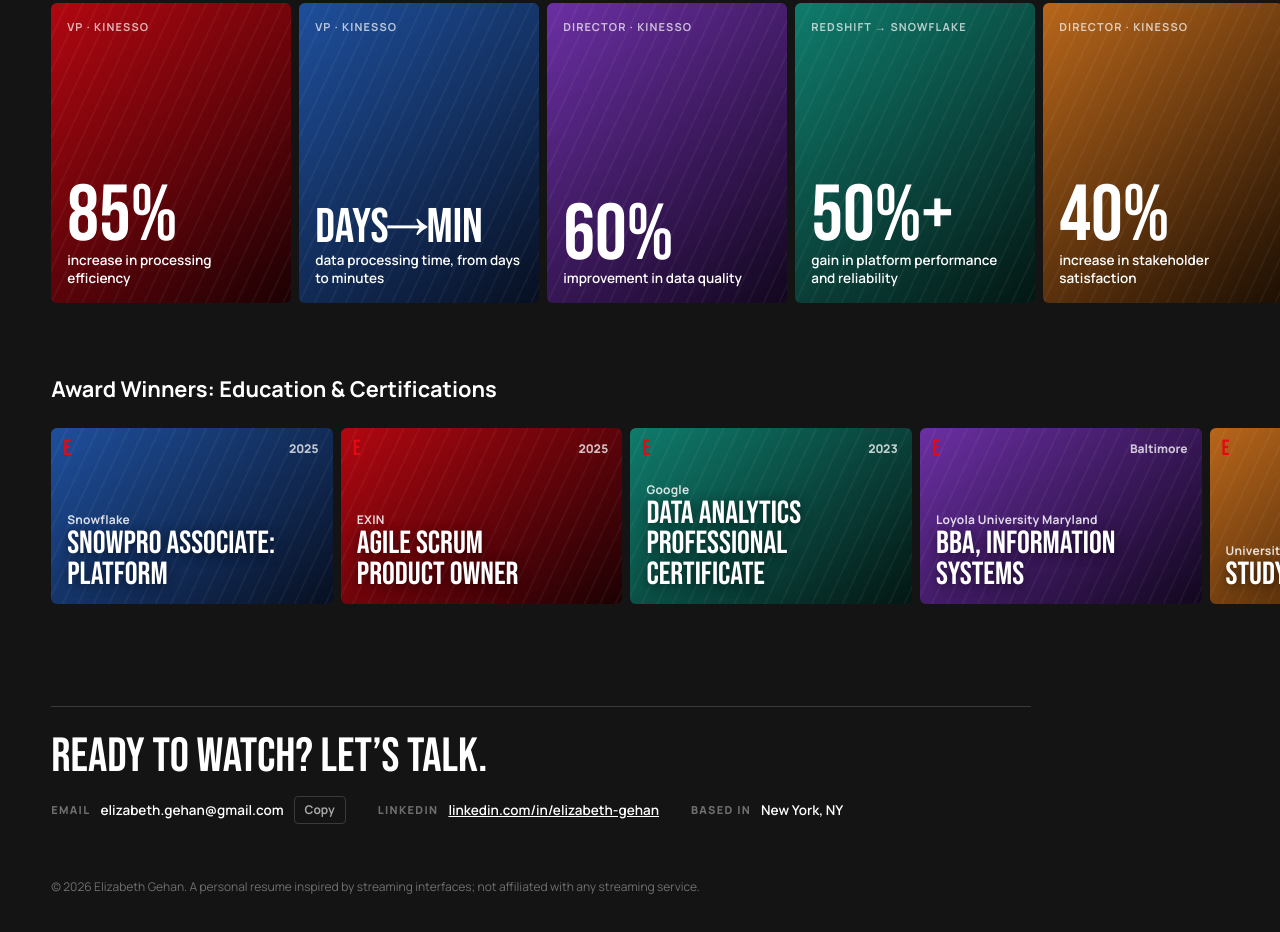
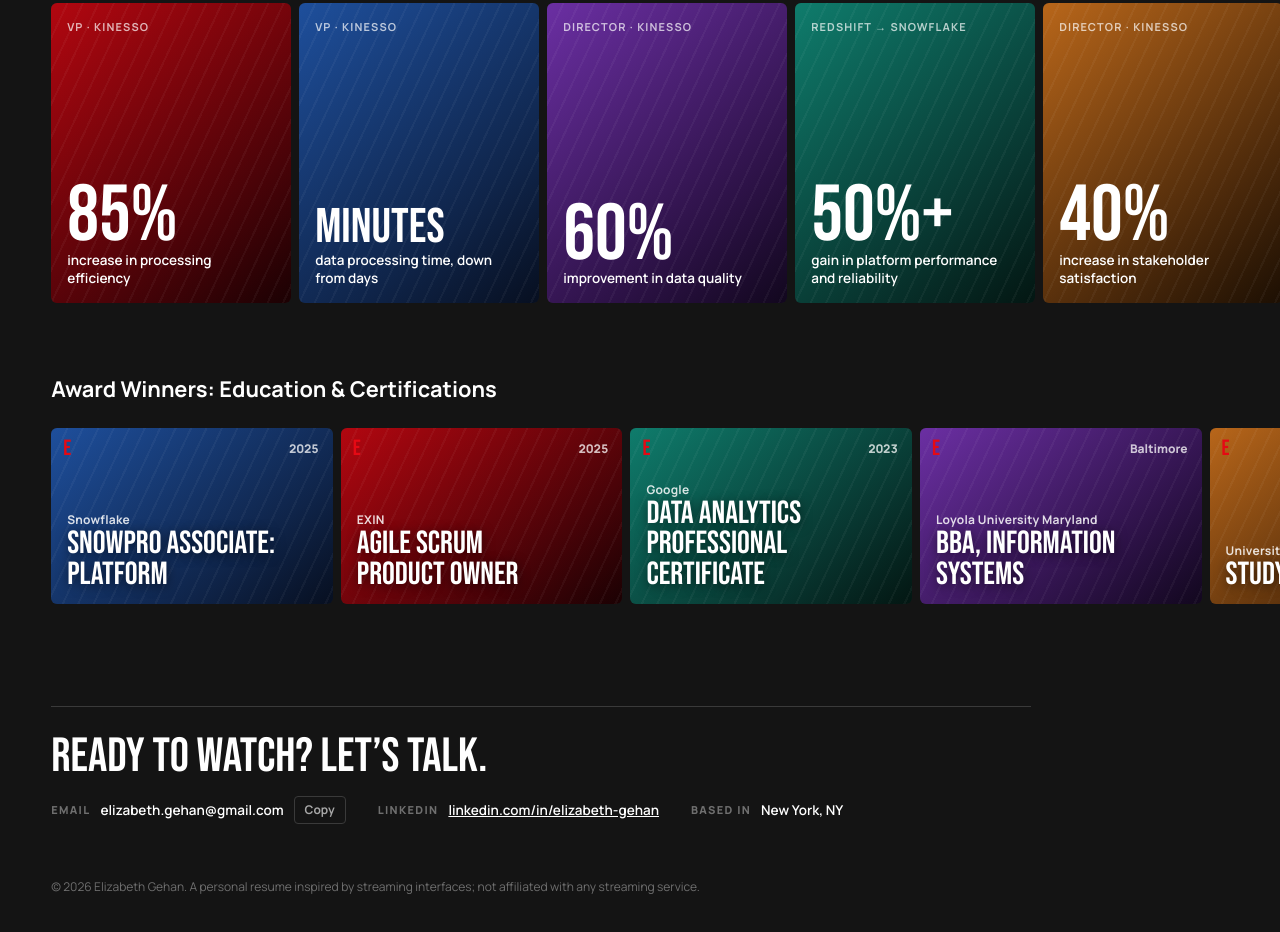
Before and after one commit to engehan/engehan.github.io, a plain HTML site: page index.html in a window 1280 px wide. Shown: the part 1484-2416 px from the top of the page. Drawn offline with Linux system fonts and the light colour scheme.

Commit message:
Add files via upload

```diff
--- a/index.html
+++ b/index.html
@@ -538,7 +538,7 @@ footer { padding-block: 40px 60px; color: var(--muted); font-size: 13.5px; }
 
   const IMPACT = [
     ["85%", "increase in processing efficiency", "VP · Kinesso", "art-1", "vp"],
-    ["Days→Min", "data processing time, from days to minutes", "VP · Kinesso", "art-2", "vp"],
+    ["Minutes", "data processing time, down from days", "VP · Kinesso", "art-2", "vp"],
     ["60%", "improvement in data quality", "Director · Kinesso", "art-3", "dir"],
     ["50%+", "gain in platform performance and reliability", "Redshift → Snowflake", "art-4", "mgr"],
     ["40%", "increase in stakeholder satisfaction", "Director · Kinesso", "art-5", "dir"],
```
